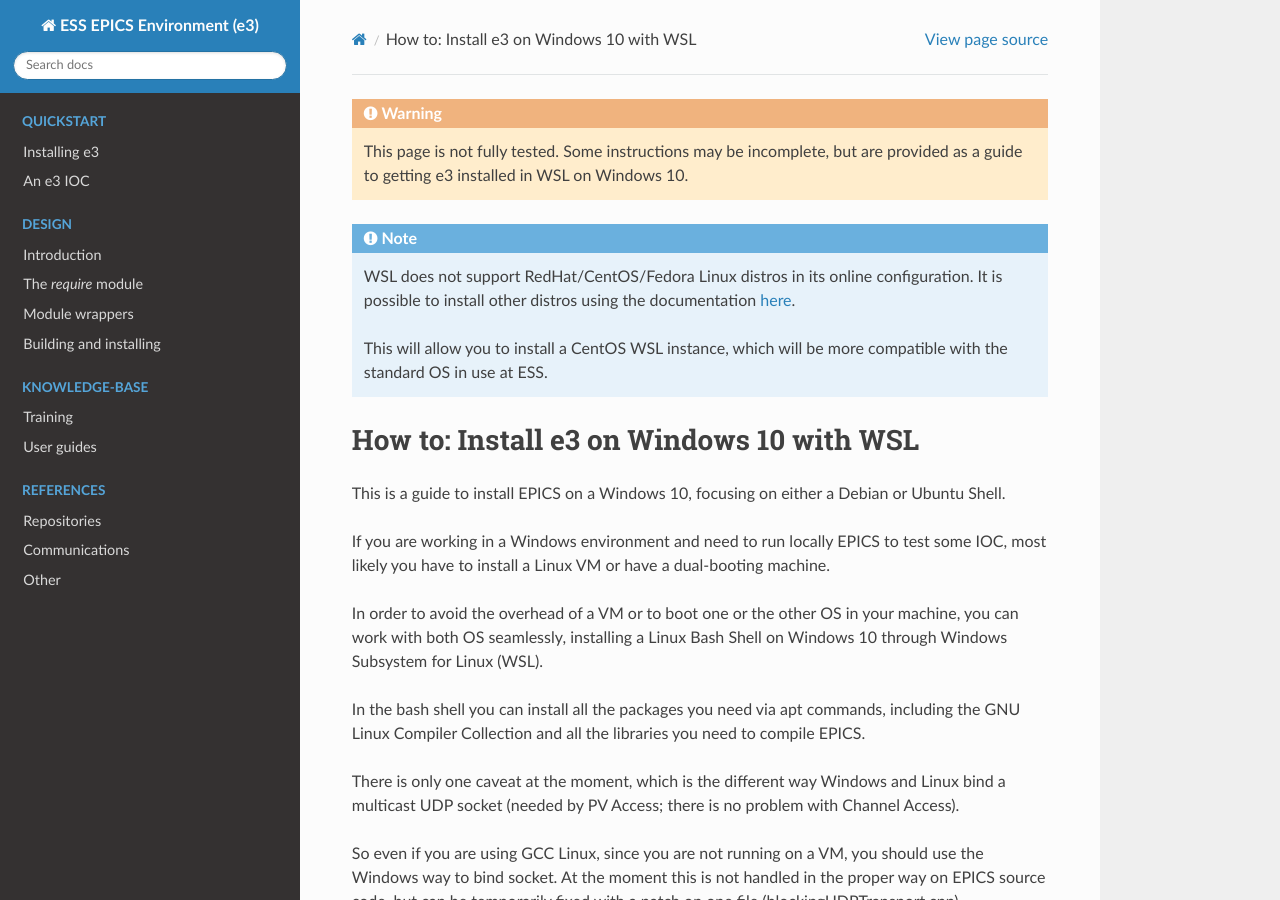
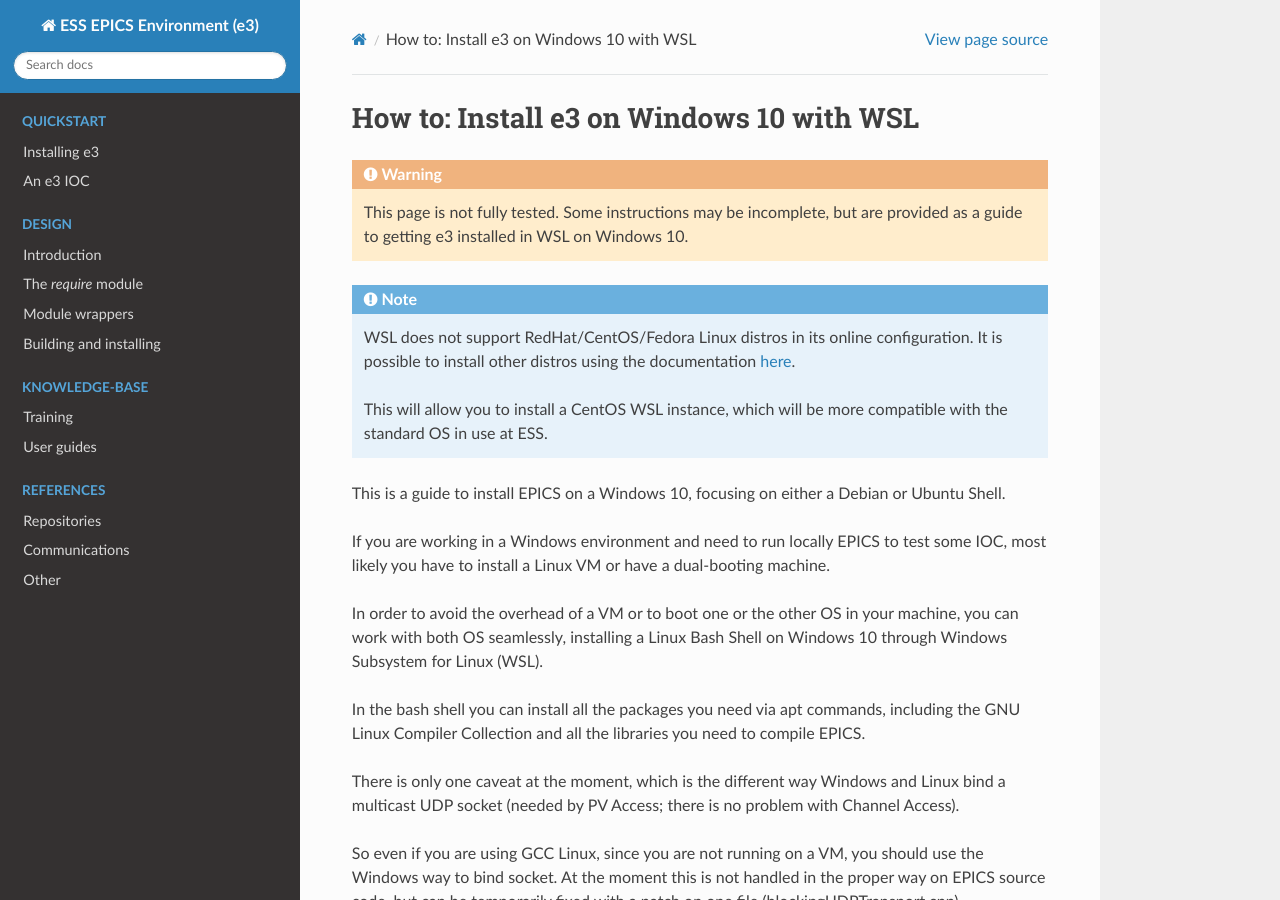
Before and after one commit to ttkorhonen/e3pages, a Sphinx documentation site: the page built from docs/kb/guide/articles/3_win10.md, in a window 1280 px wide and 900 px high. Built offline with Sphinx 7.4.7 and the Read the Docs theme 2.0.0, drawn with Linux system fonts in a browser that asks for light colours; part of the change alters nothing that is shown.

```diff
--- a/docs/kb/guide/articles/3_win10.md
+++ b/docs/kb/guide/articles/3_win10.md
@@ -1,6 +1,4 @@
----
-orphan: true
----
+# How to: Install e3 on Windows 10 with WSL
 
 :::{warning}
 This page is not fully tested. Some instructions may be incomplete, but are
@@ -15,8 +13,6 @@ configuration. It is possible to install other distros using the documentation
 This will allow you to install a CentOS WSL instance, which will be more
 compatible with the standard OS in use at ESS.
 :::
-
-# How to: Install e3 on Windows 10 with WSL
 
 This is a guide to install EPICS on a Windows 10, focusing on either a Debian or Ubuntu Shell.
 
```
